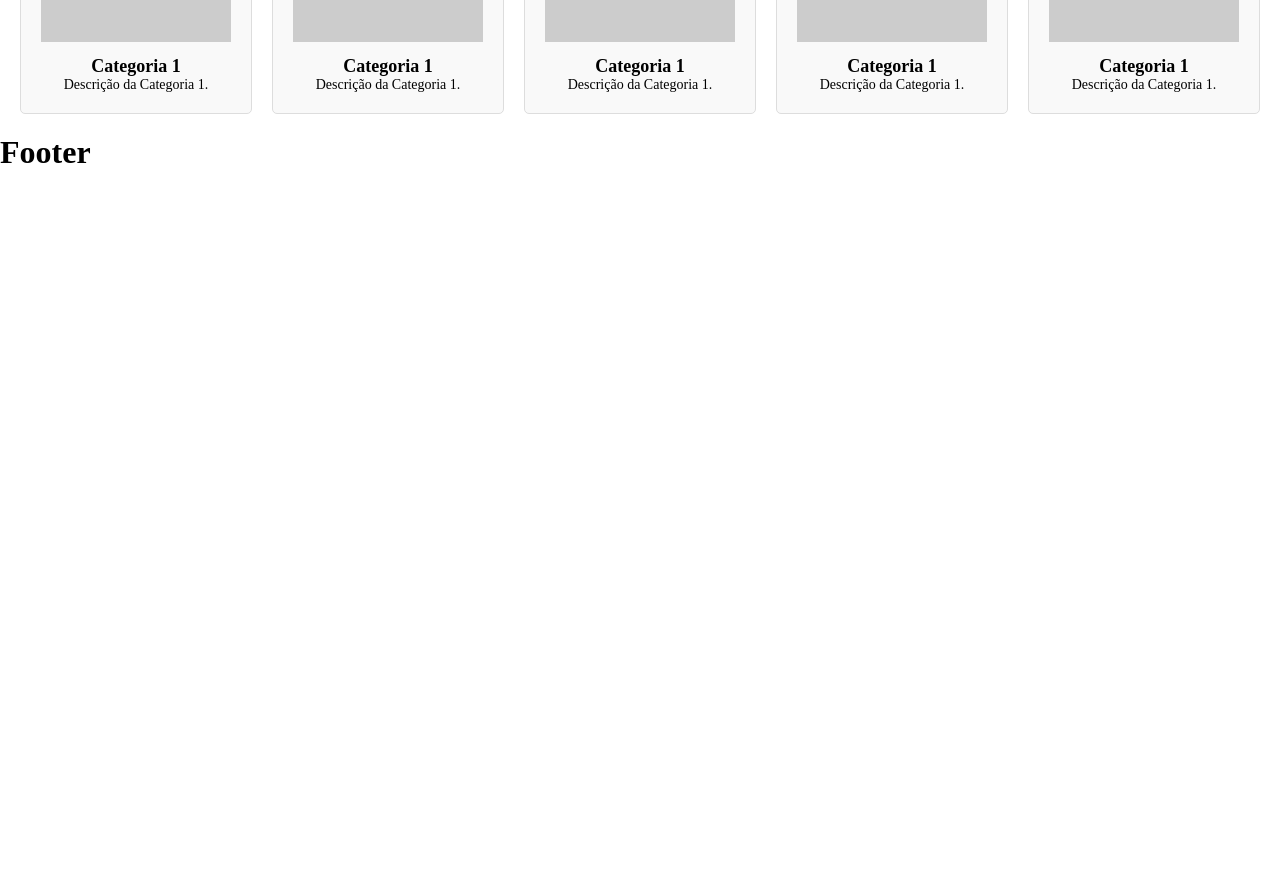
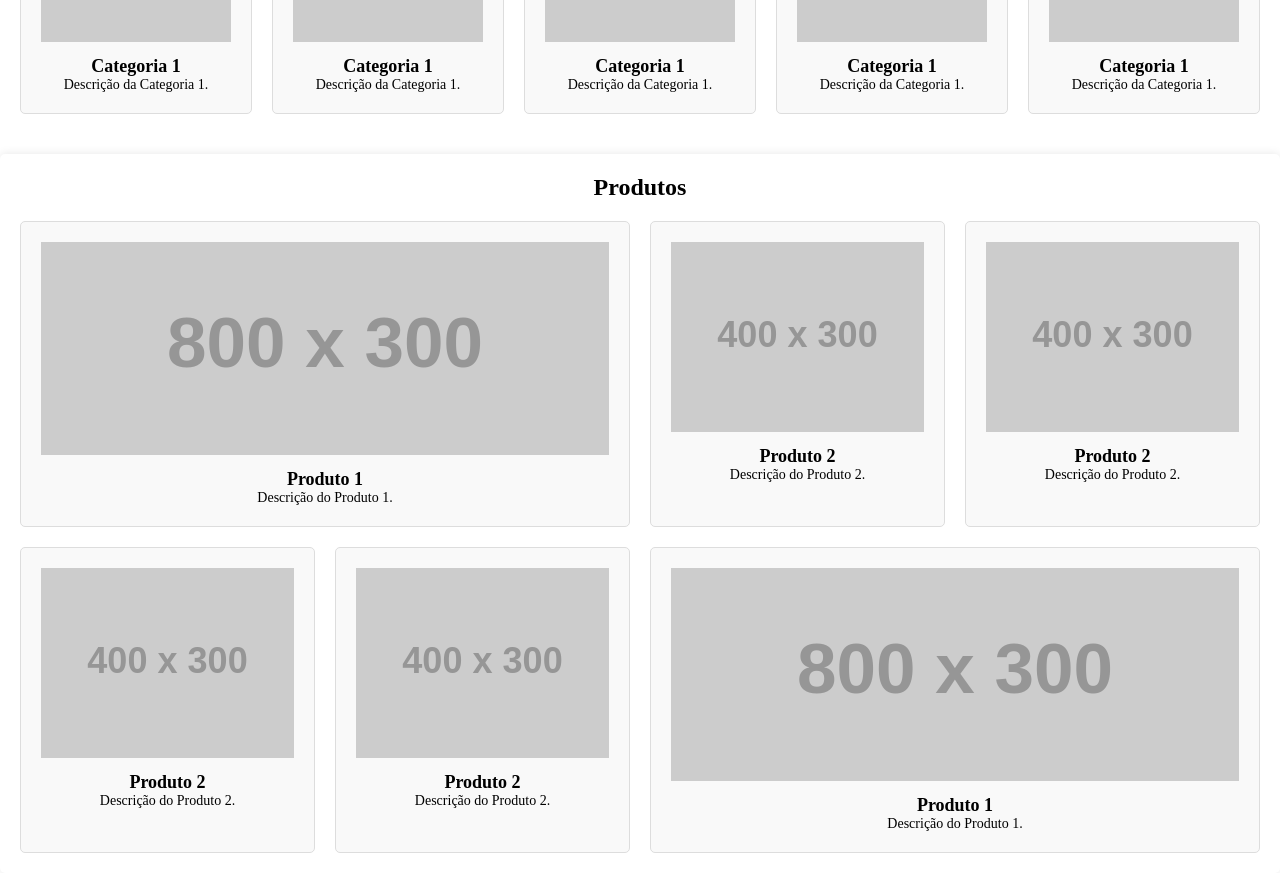
Before and after one commit to gabrielestefono/nickstore, a Next.js app: page / in a window 1280 px wide. Shown: the part 1040-1913 px from the top of the page. Before the commit the page ends 1211 px from the top, so only its background shows below. Built offline with nearby package versions, Linux system fonts and the light colour scheme.

Commit message:
Produtos

```diff
--- a/components/index/CardProdutoG.jsx
+++ b/components/index/CardProdutoG.jsx
@@ -1,6 +1,11 @@
+import styles from "./CardProdutoG.module.scss";
+
 export default function CardProdutoG(){
     return (
-        <>
-        </>
+        <div className={styles.custom_card}>
+            <img src="https://via.placeholder.com/800x300" alt="Produto 1"/>
+            <h3>Produto 1</h3>
+            <p>Descrição do Produto 1.</p>
+        </div>
     );
 }
--- /dev/null
+++ b/components/index/CardProdutoG.module.scss
@@ -0,0 +1,24 @@
+.custom_card{
+    background-color: #f9f9f9;
+    border: 1px solid #ddd;
+    border-radius: 5px;
+    padding: 20px;
+    text-align: center;
+    box-sizing: border-box;
+    grid-column: span 2;
+
+    > img{
+        max-width: 100%;
+        height: auto;
+        margin-bottom: 10px;
+    }
+
+    > h3{
+        font-size: 18px;
+        font-weight: bold;
+    }
+
+    > p{
+        font-size: 14px;
+    }
+}
--- a/components/index/CardProdutoP.jsx
+++ b/components/index/CardProdutoP.jsx
@@ -1,6 +1,11 @@
+import styles from "./CardProdutoP.module.scss";
+
 export default function CardProdutoP(){
     return (
-        <>
-        </>
+        <div class={styles.custom_card}>
+            <img src="https://via.placeholder.com/400x300" alt="Produto 2"/>
+            <h3>Produto 2</h3>
+            <p>Descrição do Produto 2.</p>
+        </div>
     );
 }
--- /dev/null
+++ b/components/index/CardProdutoP.module.scss
@@ -0,0 +1,23 @@
+.custom_card{
+    background-color: #f9f9f9;
+    border: 1px solid #ddd;
+    border-radius: 5px;
+    padding: 20px;
+    text-align: center;
+    box-sizing: border-box;
+
+    > img{
+        max-width: 100%;
+        height: auto;
+        margin-bottom: 10px;
+    }
+
+    > h3 {
+        font-size: 18px;
+        font-weight: bold;
+    }
+
+    > p {
+        font-size: 14px;
+    }
+}
--- a/components/index/Produtos.jsx
+++ b/components/index/Produtos.jsx
@@ -1,6 +1,19 @@
+import CardProdutoG from "./CardProdutoG";
+import CardProdutoP from "./CardProdutoP";
+import styles from "./Produtos.module.scss";
+
 export default function Produtos(){
     return (
-        <>
-        </>
+        <div class={styles.produtos}>
+            <h2>Produtos</h2>
+            <div>
+                <CardProdutoG/>
+                <CardProdutoP/>
+                <CardProdutoP/>
+                <CardProdutoP/>
+                <CardProdutoP/>
+                <CardProdutoG/>
+            </div>
+        </div>
     );
 }
--- /dev/null
+++ b/components/index/Produtos.module.scss
@@ -0,0 +1,20 @@
+.produtos{
+    padding: 20px;
+    background-color: #fff;
+    border-radius: 5px;
+    box-shadow: 0 0 10px rgba(0, 0, 0, 0.1);
+    margin-top: 20px;
+
+    > h2{
+        font-size: 24px;
+        font-weight: bold;
+        text-align: center;
+        margin-bottom: 20px;
+    }
+
+    > div{
+        display: grid;
+        grid-template-columns: repeat(4, 1fr);
+        grid-gap: 20px;
+    }
+}
--- a/components/layout/Layout.jsx
+++ b/components/layout/Layout.jsx
@@ -8,7 +8,7 @@ export default function Layout({ children }){
         <main>
             {children}
         </main>
-        <Footer/>
+        {/* <Footer/> */}
         </>
     )
 }
--- a/pages/index.jsx
+++ b/pages/index.jsx
@@ -1,5 +1,6 @@
 import Banner_Principal from '@/components/index/Banner_Principal'
 import Categoria from '@/components/index/Categorias'
+import Produtos from '@/components/index/Produtos'
 import styles from '@/styles/Home.module.scss'
 
 export default function Home() {
@@ -7,6 +8,7 @@ export default function Home() {
     <>
         <Banner_Principal/>
         <Categoria/>
+        <Produtos/>
     </>
   )
 }
```
